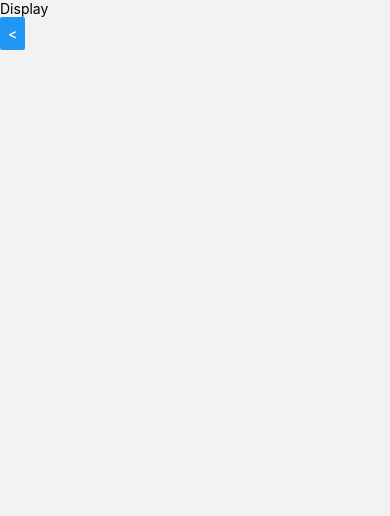
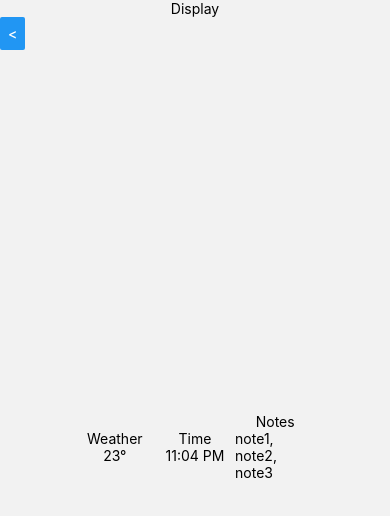
Before and after one commit to HUD-Project/DemoAppReactNative, a React Native app: screen /Display in a window 390 px wide. Shown: the top 516 px of the page. Built offline with nearby package versions, Linux system fonts and the light colour scheme.

Commit message:
working on display elements

```diff
--- a/screens/Display.tsx
+++ b/screens/Display.tsx
@@ -1,22 +1,104 @@
-import { View, Text, SafeAreaView, StyleSheet, Button } from "react-native";
+import {
+	View,
+	Text,
+	SafeAreaView,
+	StyleSheet,
+	Button,
+	TouchableWithoutFeedback,
+} from "react-native";
 import { StatusBar } from "expo-status-bar";
+import { useState } from "react";
+import moment from "moment";
+
+const handleDisplayExit = async (
+	displayBack: boolean,
+	setDisplayBack: React.Dispatch<React.SetStateAction<boolean>>
+) => {
+	setDisplayBack(!displayBack);
+	console.log("done 1");
+	await new Promise((r) => setTimeout(r, 2000));
+	setDisplayBack(displayBack);
+	console.log("done 2");
+};
 
 const Display = ({ navigation }: { navigation: any }) => {
+	const initial = [false, false];
+	const [displayBack, setDisplayBack] = useState(true);
+	const [displayWeather, setDisplayWeather] = useState(initial);
+	const handleWeatherInfo = () => {
+		setDisplayWeather([displayWeather[0], displayWeather[1]]);
+	};
+	console.log(displayWeather);
+	const styles = getStyles(displayWeather);
 	return (
-		<SafeAreaView style={styles.container}>
+		<TouchableWithoutFeedback
+			onPress={async () => {
+				//handleDisplayExit(displayBack, setDisplayBack);
+			}}
+		>
+			<SafeAreaView style={styles.mainContainer}>
 				<Text>Display</Text>
-			<Button title="<" onPress={() => navigation.navigate("Home")} />
+				<View
+					style={[
+						{ alignSelf: "flex-start" },
+						{ display: displayBack ? "flex" : "flex" },
+					]}
+				>
+					<Button
+						title="<"
+						onPress={() => navigation.navigate("Home")}
+					/>
+				</View>
+				<View style={styles.container}>
+					<View style={styles.subContainer}>
+						<Text
+							onPressIn={handleWeatherInfo}
+							onPressOut={handleWeatherInfo}
+						>
+							Weather
+						</Text>
+						<Text style={styles.weatherInfo}>23°</Text>
+					</View>
+					<View style={styles.subContainer}>
+						<Text>Time</Text>
+						<Text>{moment().format("LT")}</Text>
+					</View>
+					<View style={styles.subContainer}>
+						<Text>Notes</Text>
+						<Text>note1, note2, note3</Text>
+					</View>
+				</View>
 				<StatusBar style="auto" />
 			</SafeAreaView>
+		</TouchableWithoutFeedback>
 	);
 };
 
-const styles = StyleSheet.create({
+const getStyles = (displayWeatherInfo: boolean[]) =>
+	StyleSheet.create({
+		mainContainer: {
+			flex: 1,
+			backgroundColor: "#af45sd",
+			alignItems: "center",
+			justifyContent: "flex-start",
+		},
+
 		container: {
 			flex: 1,
+			flexDirection: "row",
 			backgroundColor: "#af45sd",
-		alignItems: "flex-start",
-		justifyContent: "flex-start",
+			alignItems: "center",
+			justifyContent: "center",
+		},
+
+		subContainer: {
+			flex: 1,
+			alignItems: "center",
+			justifyContent: "center",
+		},
+
+		weatherInfo: {
+			display: { displayWeatherInfo } ? "flex" : "none",
 		},
 	});
 
```
Lines whose indentation alone changed are shown as unchanged.
